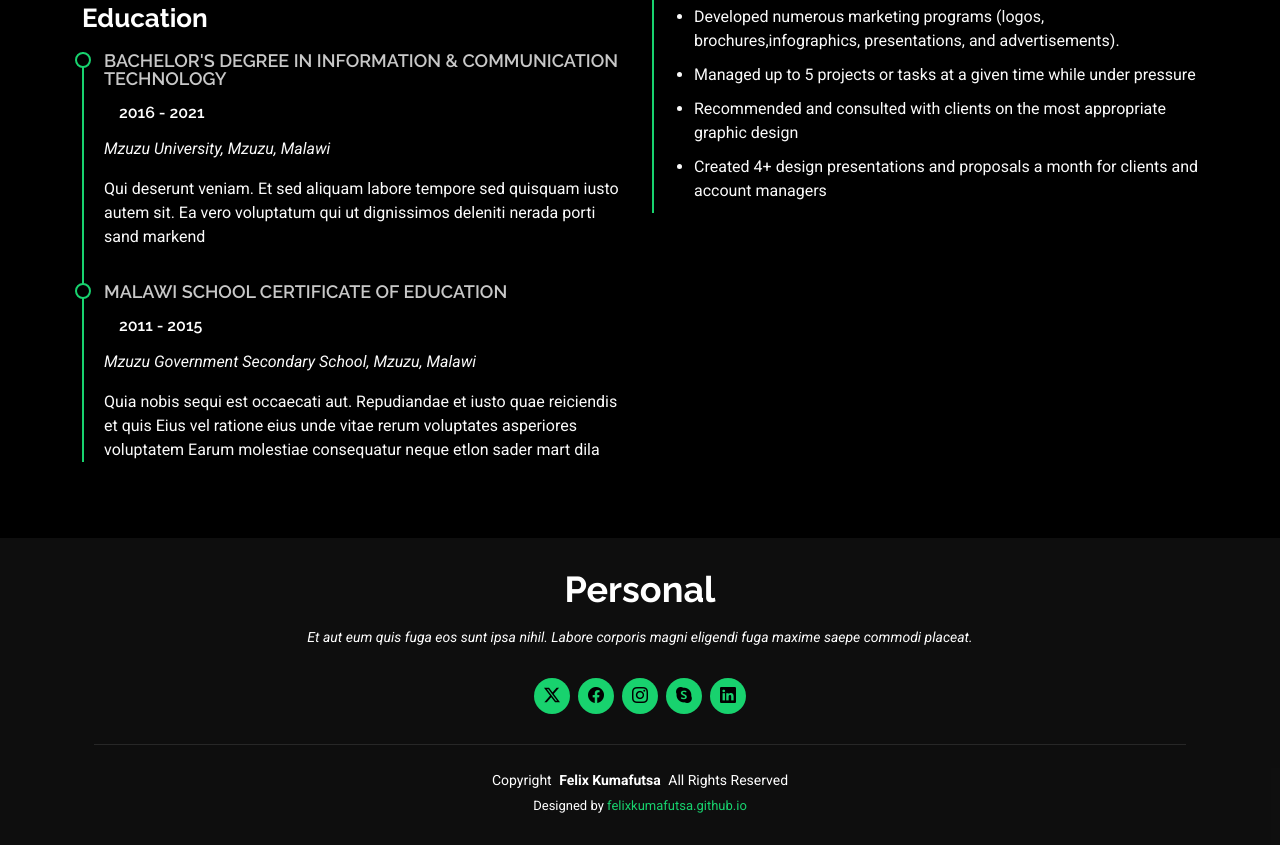
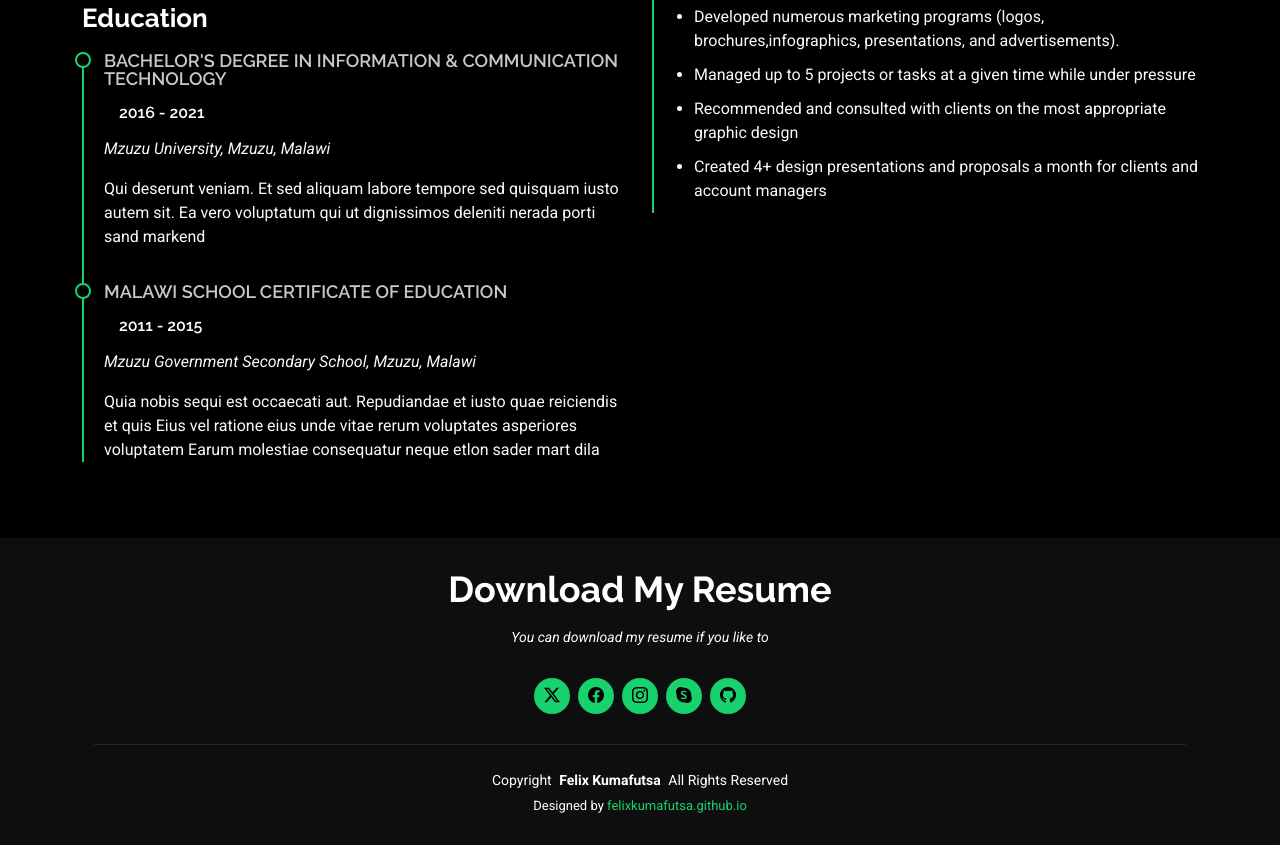
Before and after one commit to felixkumafutsa/felixkumafutsa.github.io, a plain HTML site: page resume.html in a window 1280 px wide. Shown: the part 1011-1856 px from the top of the page. Drawn offline with Linux system fonts and the light colour scheme.

Commit message:
updated resume

```diff
--- a/resume.html
+++ b/resume.html
@@ -184,14 +184,14 @@
 
   <footer id="footer" class="footer dark-background">
     <div class="container">
-      <h3 class="sitename">Personal</h3>
-      <p>Et aut eum quis fuga eos sunt ipsa nihil. Labore corporis magni eligendi fuga maxime saepe commodi placeat.</p>
+      <h3 class="sitename">Download My Resume</h3>
+      <p>You can download my resume if you like to</p>
       <div class="social-links d-flex justify-content-center">
         <a href=""><i class="bi bi-twitter-x"></i></a>
         <a href=""><i class="bi bi-facebook"></i></a>
         <a href=""><i class="bi bi-instagram"></i></a>
         <a href=""><i class="bi bi-skype"></i></a>
-        <a href=""><i class="bi bi-linkedin"></i></a>
+        <a href=""><i class="bi bi-github"></i></a>
       </div>
       <div class="container">
         <div class="copyright">
```
Also changed, not shown: index.html (+1 -1 lines).
